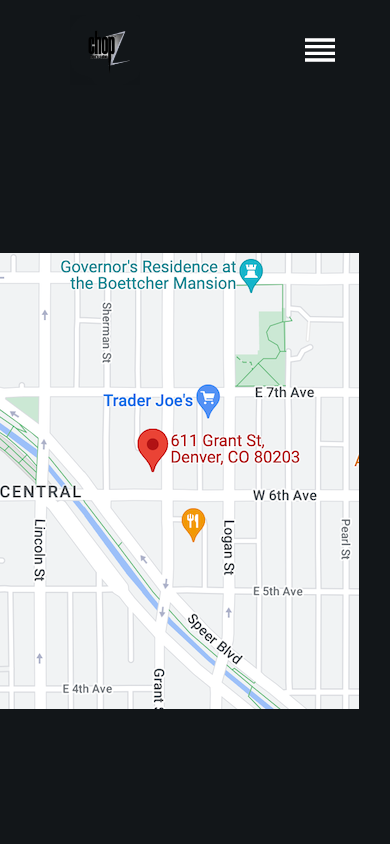
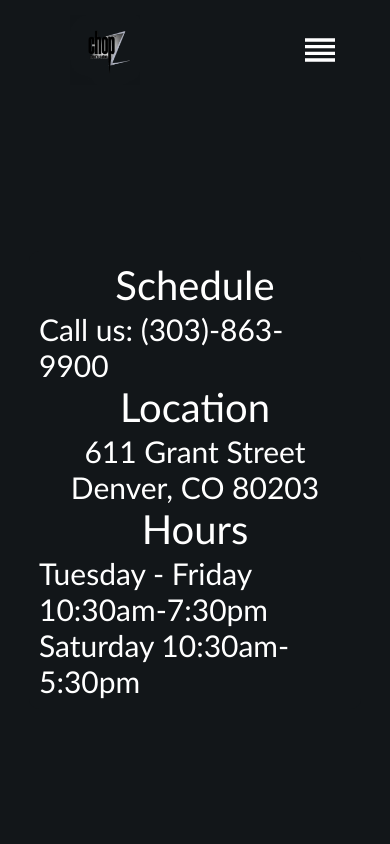
Before and after one commit to pdavisDU/Chopz-react-site, a React (Create React App) app: page /schedule in a window 390 px wide. Shown: the top 844 px of the page. Built offline with nearby package versions, Linux system fonts and the light colour scheme.

Commit message:
fixed mobile view of schedule page

```diff
--- a/src/styles/Home.css
+++ b/src/styles/Home.css
@@ -74,7 +74,7 @@
 
     .headerContainer h1 {
       font-size: 40px;
-      height: 30px;
+      height: 50px;
       color: white;
     }
 
--- a/src/styles/Schedule.css
+++ b/src/styles/Schedule.css
@@ -102,4 +102,11 @@
       background-color: rgb(225, 225, 225);
       color: #121619;
     }
+
+
   }
+  @media only screen and (max-width: 600px) {
+    .map {
+      display: none;
+    }
+  }
```
Also changed, not shown: 1 other file (tests, documents, lock files or other folders).
